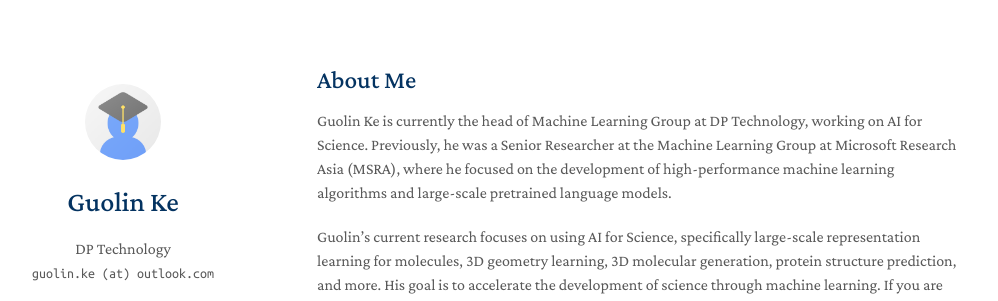
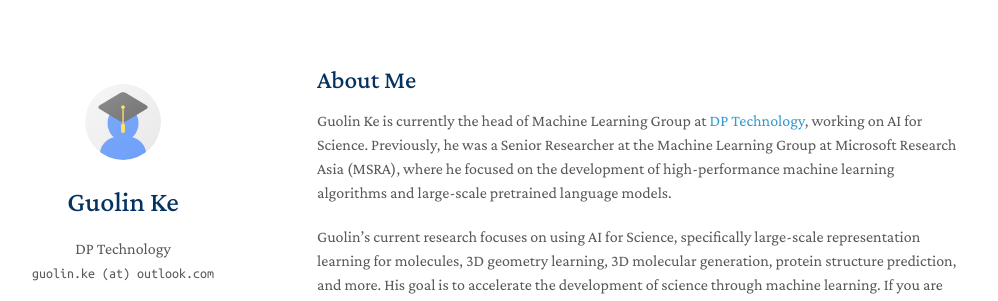
Before and after one commit to guolinke/guolinke.github.io, a Jekyll site: the page built from index.md, in a window 1280 px wide and 900 px high. Shown: the top 301 px of the window, without its empty margins (153-1151 px from the left). Built offline with Jekyll 4.4.1, drawn with Linux system fonts in a browser that asks for light colours; nearby versions of some CDN libraries; a style sheet for code colours, icons or effects is not loaded; our own code applies the rules of GitHub Pages for plain Markdown files; part of the change alters nothing that is shown.

Commit message:
Update index.md

```diff
--- a/index.md
+++ b/index.md
@@ -4,7 +4,7 @@ layout: homepage
 
 ## About Me
 
-Guolin Ke is currently the head of Machine Learning Group at DP Technology, working on AI for Science. Previously, he was a Senior Researcher at the Machine Learning Group at Microsoft Research Asia (MSRA), where he focused on the development of high-performance machine learning algorithms and large-scale pretrained language models.
+Guolin Ke is currently the head of Machine Learning Group at [DP Technology](https://www.dp.tech/en), working on AI for Science. Previously, he was a Senior Researcher at the Machine Learning Group at Microsoft Research Asia (MSRA), where he focused on the development of high-performance machine learning algorithms and large-scale pretrained language models.
 
 Guolin's current research focuses on using AI for Science, specifically large-scale representation learning for molecules, 3D geometry learning, 3D molecular generation, protein structure prediction, and more. His goal is to accelerate the development of science through machine learning. If you are interested in joining his team, please email your CV to him.
 
```
